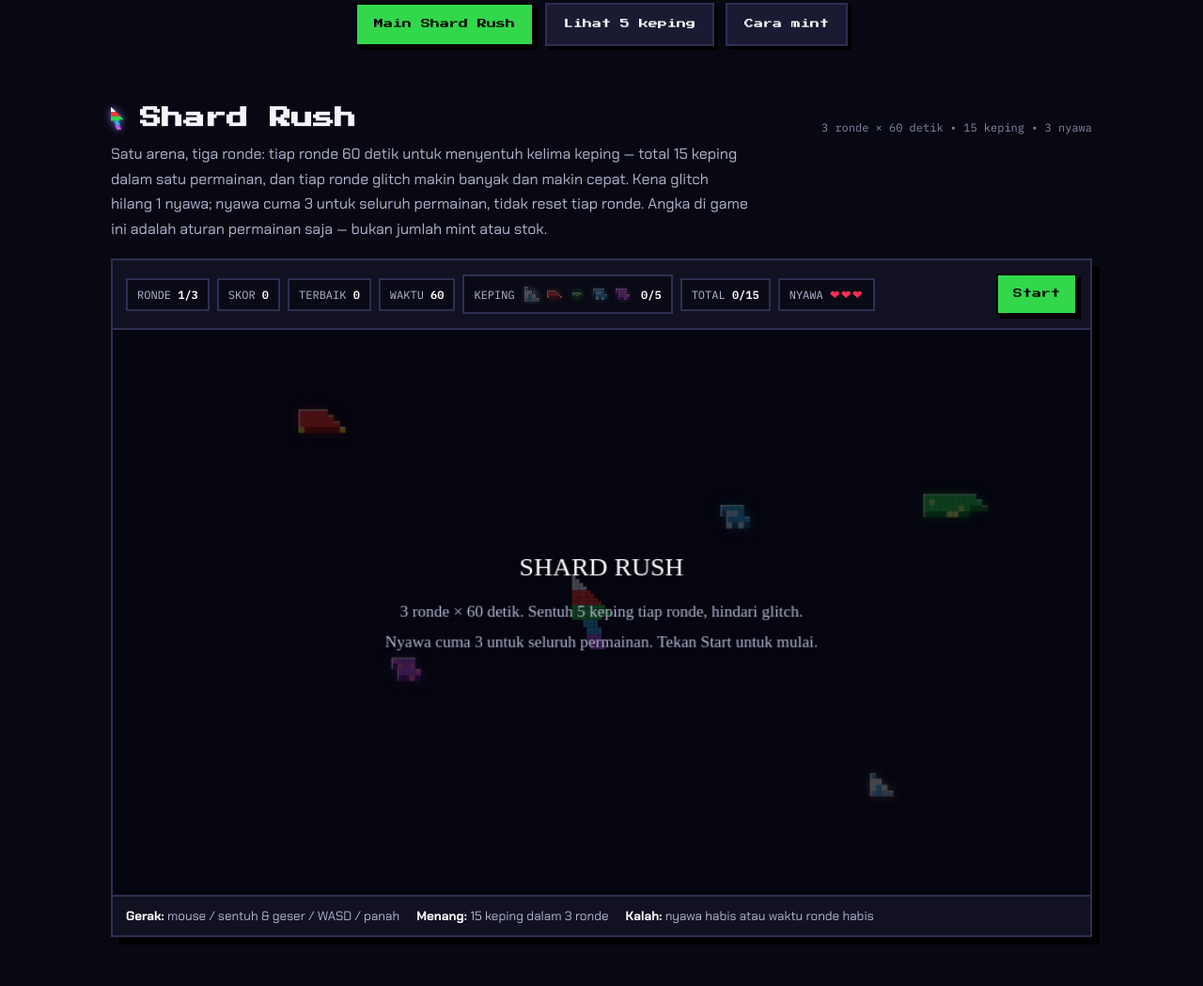
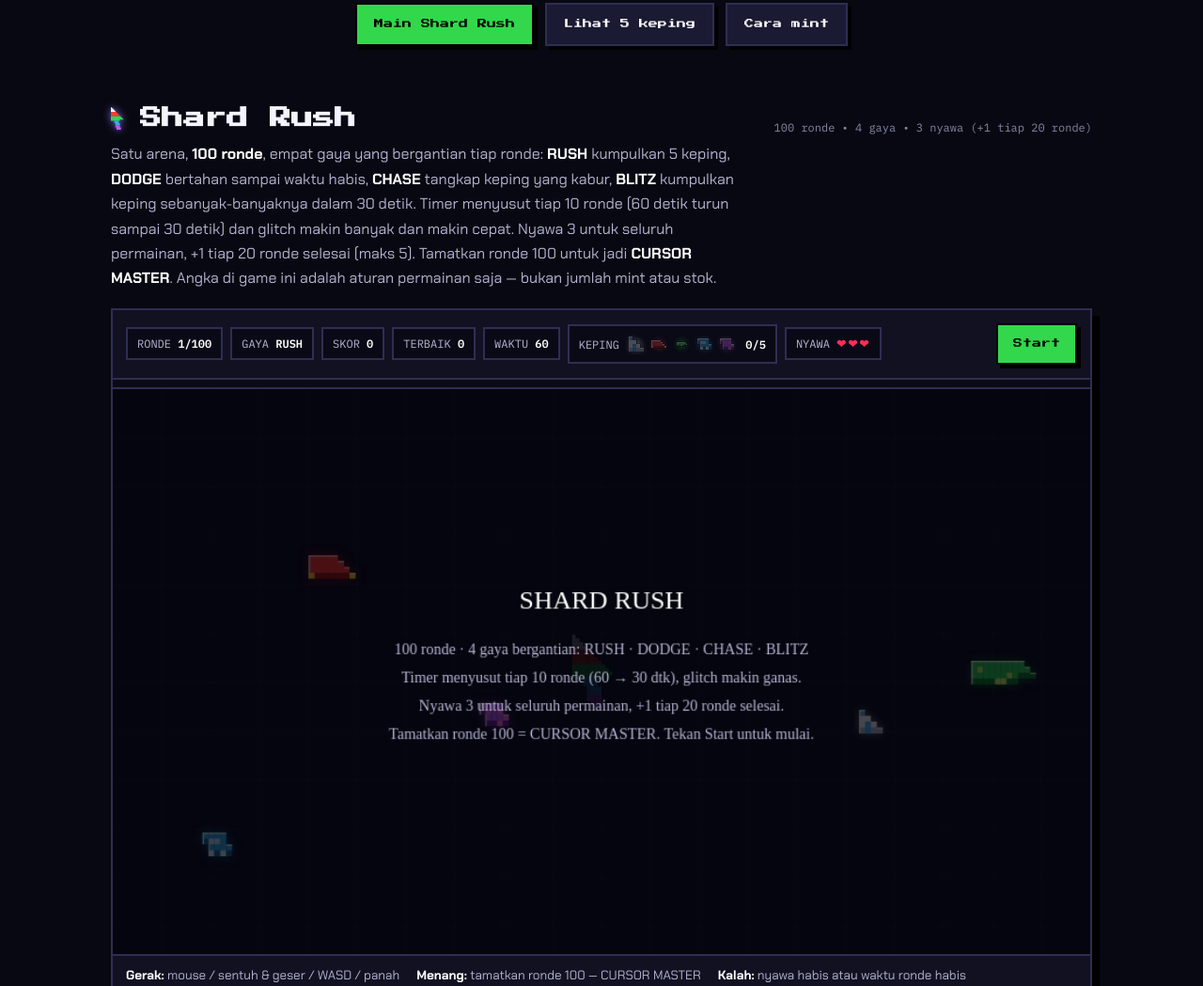
Before and after one commit to Rifera-creator/Rifftera, a plain HTML site: page index.html in a window 1280 px wide. Shown: the part 1243-2292 px from the top of the page at 94% size. Drawn offline with Linux system fonts and the light colour scheme; animation ran at ten frames a second.

Commit message:
Shard Rush: 100 rounds, 4 rotating styles (RUSH/DODGE/CHASE/BLITZ)

```diff
--- a/index.html
+++ b/index.html
@@ -80,6 +80,8 @@ section{padding:52px 0 8px}
 #cv{display:block;width:100%;height:auto;background:#0a0a18;touch-action:none;cursor:crosshair}
 .game-help{display:flex;gap:8px 18px;flex-wrap:wrap;padding:12px 14px;border-top:2px solid var(--line);color:var(--muted);font-size:13.5px;background:var(--panel)}
 .game-help b{color:#fff}
+.progress{height:10px;background:#0a0a16;border-bottom:2px solid var(--line)}
+.progress-fill{height:100%;width:0;background:linear-gradient(90deg,var(--red),#ff9500,var(--yellow),var(--green),var(--cyan),var(--purple));transition:width .45s ease}
 .pieces{display:grid;grid-template-columns:repeat(5,1fr);gap:16px;margin-top:22px}
 @media(max-width:1020px){.pieces{grid-template-columns:repeat(3,1fr)}}
 @media(max-width:640px){.pieces{grid-template-columns:1fr 1fr}}
@@ -178,28 +180,29 @@ footer{margin-top:60px;border-top:2px solid var(--line);padding:26px 0 36px;colo
   <section id="game">
     <div class="sec-head">
       <h2><svg class="logo-mark" aria-hidden="true"><use href="#rifera-mark"/></svg> Shard Rush</h2>
-      <span class="sec-note">3 ronde &times; 60 detik &bull; 15 keping &bull; 3 nyawa</span>
+      <span class="sec-note">100 ronde &bull; 4 gaya &bull; 3 nyawa (+1 tiap 20 ronde)</span>
     </div>
-    <p class="sec-sub">Satu arena, tiga ronde: tiap ronde 60 detik untuk menyentuh kelima keping — total 15 keping dalam satu permainan, dan tiap ronde glitch makin banyak dan makin cepat. Kena glitch hilang 1 nyawa; nyawa cuma 3 untuk seluruh permainan, tidak reset tiap ronde. Angka di game ini adalah aturan permainan saja — bukan jumlah mint atau stok.</p>
+    <p class="sec-sub">Satu arena, <b>100 ronde</b>, empat gaya yang bergantian tiap ronde: <b>RUSH</b> kumpulkan 5 keping, <b>DODGE</b> bertahan sampai waktu habis, <b>CHASE</b> tangkap keping yang kabur, <b>BLITZ</b> kumpulkan keping sebanyak-banyaknya dalam 30 detik. Timer menyusut tiap 10 ronde (60 detik turun sampai 30 detik) dan glitch makin banyak dan makin cepat. Nyawa 3 untuk seluruh permainan, +1 tiap 20 ronde selesai (maks 5). Tamatkan ronde 100 untuk jadi <b>CURSOR MASTER</b>. Angka di game ini adalah aturan permainan saja — bukan jumlah mint atau stok.</p>
     <div class="game-shell">
       <div class="game-top">
         <div class="hud">
-          <span class="chip">RONDE <b id="gRound">1/3</b></span>
+          <span class="chip">RONDE <b id="gRound">1/100</b></span>
+          <span class="chip">GAYA <b id="gStyle">RUSH</b></span>
           <span class="chip">SKOR <b id="gScore">0</b></span>
           <span class="chip">TERBAIK <b id="gBest">0</b></span>
           <span class="chip">WAKTU <b id="gTime">60</b></span>
           <span class="chip">KEPING
             <canvas class="shard-ic" data-icon="0" width="44" height="44" aria-hidden="true"></canvas><canvas class="shard-ic" data-icon="1" width="44" height="44" aria-hidden="true"></canvas><canvas class="shard-ic" data-icon="2" width="44" height="44" aria-hidden="true"></canvas><canvas class="shard-ic" data-icon="3" width="44" height="44" aria-hidden="true"></canvas><canvas class="shard-ic" data-icon="4" width="44" height="44" aria-hidden="true"></canvas>
             <b id="gShard">0/5</b></span>
-          <span class="chip">TOTAL <b id="gTotal">0/15</b></span>
           <span class="chip">NYAWA <b class="lives" id="gLives">&#10084;&#10084;&#10084;</b></span>
         </div>
         <button class="btn btn-green" id="btnStart">Start</button>
       </div>
-      <canvas id="cv" width="900" height="520" aria-label="Game Shard Rush — 3 ronde kali 60 detik, kumpulkan 5 keping tiap ronde, hindari glitch"></canvas>
+      <div class="progress" role="progressbar" aria-label="Progress ronde dari 100" aria-valuemin="0" aria-valuemax="100" aria-valuenow="0" id="gProgWrap"><div class="progress-fill" id="gProg"></div></div>
+      <canvas id="cv" width="900" height="520" aria-label="Game Shard Rush — 100 ronde, 4 gaya bergantian, kumpulkan keping dan hindari glitch"></canvas>
       <div class="game-help">
         <span><b>Gerak:</b> mouse / sentuh &amp; geser / WASD / panah</span>
-        <span><b>Menang:</b> 15 keping dalam 3 ronde</span>
+        <span><b>Menang:</b> tamatkan ronde 100 — CURSOR MASTER</span>
         <span><b>Kalah:</b> nyawa habis atau waktu ronde habis</span>
       </div>
     </div>
@@ -300,7 +303,7 @@ Lakukan sekarang, lalu laporkan keping yang didapat.</div>
       <details><summary>Sudah bisa mint?</summary><p>Belum. Kontrak RPIECE belum deploy dan belum ada alamat kontrak. Prompt mint di halaman ini disiapkan untuk dipakai setelah alamat resmi diumumkan. Jangan kirim BNB ke alamat mana pun yang mengatasnamakan RPIECE sebelum itu.</p></details>
       <details><summary>Berapa harga tiap keping?</summary><p>Keping 1 Pointer FREE (gas saja). Keping 2 Ember, 3 Verdant, 4 Frost, dan 5 Void masing-masing 0,002 BNB. Satu set lengkap total 0,008 BNB, maks 5 keping per wallet, mint wajib berurutan.</p></details>
       <details><summary>Kenapa harus pakai agent?</summary><p>Mint RPIECE wajib Binance Agent ID. Kamu kirim prompt 4 baris, agent kamu yang memanggil kontrak — tidak ada tombol mint manual untuk manusia.</p></details>
-      <details><summary>Game Shard Rush ini apa?</summary><p>Game browser gratis 3 ronde &times; 60 detik: gerakkan kursor (mouse, sentuh, atau WASD), sentuh 5 keping tiap ronde — total 15 keping — dan hindari glitch. Nyawa cuma 3 untuk seluruh permainan, dan tiap ronde glitch makin banyak dan makin cepat. Tidak perlu wallet untuk main, dan skor game bukan jumlah mint.</p></details>
+      <details><summary>Game Shard Rush ini apa?</summary><p>Game browser gratis 100 ronde dengan 4 gaya yang bergantian tiap ronde — RUSH (kumpulkan 5 keping), DODGE (bertahan sampai waktu habis; keping memberi bonus skor dan +5 detik), CHASE (tangkap 5 keping yang kabur), BLITZ (30 detik, kumpulkan keping sebanyak-banyaknya, minimal 5 untuk lolos). Gerakkan kursor (mouse, sentuh, atau WASD) dan hindari glitch. Timer menyusut tiap 10 ronde dari 60 sampai 30 detik, glitch makin banyak dan cepat. Nyawa 3 untuk seluruh permainan, +1 tiap 20 ronde selesai (maks 5). Tamatkan ronde 100 untuk jadi CURSOR MASTER. Tidak perlu wallet untuk main, dan skor game bukan jumlah mint.</p></details>
       <details><summary>Set lengkap gunanya apa?</summary><p>Set 5 keping lengkap dalam satu wallet memenuhi syarat staking pool BNB. Detail pool diumumkan saat kontrak deploy.</p></details>
     </div>
   </section>
@@ -500,35 +503,46 @@ document.getElementById('btnCopyBuy').addEventListener('click',function(){
   copyText(document.getElementById('buyPrompt').innerText,document.getElementById('buyCopyMsg'));
 });
 
-// ===== Shard Rush game: one arena, move only =====
+// ===== Shard Rush game: 100 rounds, 4 rotating styles, one arena =====
 (function(){
   var cv=document.getElementById('cv'), ctx=cv.getContext('2d');
   var W=900,H=520;
   var running=false,raf=0,lastTs=0;
   var px=450,py=260,tx=450,ty=260,keys={};
-  var shards=[],glitches=[],score=0,best=0,timeLeft=60,lives=3,got=0,totalGot=0,invuln=0,over=false,win=false;
-  var round=1,interT=0;
-  var ROUNDS=[{n:3,cap:5,sp:52,label:'PELAN'},{n:4,cap:6,sp:82,label:'SEDANG'},{n:5,cap:7,sp:112,label:'CEPAT'}];
-  var elScore=document.getElementById('gScore'),elBest=document.getElementById('gBest'),elTime=document.getElementById('gTime'),elShard=document.getElementById('gShard'),elTotal=document.getElementById('gTotal'),elRound=document.getElementById('gRound'),elLives=document.getElementById('gLives'),btn=document.getElementById('btnStart');
+  var shards=[],glitches=[],score=0,best=0,timeLeft=60,lives=3,got=0,invuln=0,over=false,win=false;
+  var round=1,interT=0,dodgeSpawnT=0;
+  var STYLES=[
+    {name:'RUSH', color:'#32d74b', desc:'Kumpul 5 keping sebelum waktu habis, hindari glitch.'},
+    {name:'DODGE',color:'#32ade6', desc:'Bertahan sampai waktu habis. Keping = bonus skor + 5 detik.'},
+    {name:'CHASE',color:'#ffd60a', desc:'Kepingnya kabur dari kamu — tangkap semua 5 keping.'},
+    {name:'BLITZ',color:'#ff3b30', desc:'30 detik — kumpul keping sebanyak-banyaknya, minimal 5 untuk lolos.'}
+  ];
+  function styleOf(r){return STYLES[(r-1)%4];}
+  function timeFor(r){ if(styleOf(r).name==='BLITZ') return 30; return Math.max(30, 60-5*Math.floor((r-1)/10)); }
+  function glitchCount(r){ var n=Math.min(10, 3+Math.floor((r-1)/10)); if(styleOf(r).name==='CHASE') n=Math.max(1,n-2); return n; }
+  function glitchCap(r){ return glitchCount(r)+3; }
+  function glitchSpeed(r){ return Math.min(235, 50+(r-1)*2.1); }
+  var elScore=document.getElementById('gScore'),elBest=document.getElementById('gBest'),elTime=document.getElementById('gTime'),elShard=document.getElementById('gShard'),elRound=document.getElementById('gRound'),elStyle=document.getElementById('gStyle'),elLives=document.getElementById('gLives'),elProg=document.getElementById('gProg'),elProgWrap=document.getElementById('gProgWrap'),btn=document.getElementById('btnStart');
   var icons=document.querySelectorAll('.shard-ic');
-  function hearts(){var s='';for(var i=0;i<3;i++)s+=i<lives?'\u2764':'\u2661';return s;}
+  function hearts(){var s='';for(var i=0;i<5;i++){ if(i<lives) s+='\u2764'; else if(i<3) s+='\u2661'; }return s;}
   function syncHud(){
     elScore.textContent=score; elBest.textContent=best;
-    elRound.textContent=round+'/3'; elTotal.textContent=totalGot+'/15';
-    elTime.textContent=Math.max(0,Math.ceil(timeLeft)); elShard.textContent=got+'/5';
+    elRound.textContent=round+'/100'; elStyle.textContent=styleOf(round).name;
+    elTime.textContent=Math.max(0,Math.ceil(timeLeft));
+    var st=styleOf(round).name;
+    elShard.textContent = st==='DODGE' ? (got+' bonus') : st==='BLITZ' ? (got+'/min 5') : (got+'/5');
     elLives.innerHTML=hearts();
-    icons.forEach(function(ic,i){ic.classList.toggle('got',i<got);});
+    icons.forEach(function(ic,i){ic.classList.toggle('got',i<Math.min(got,5));});
+    var pct=win?100:(round-1);
+    elProg.style.width=pct+'%'; elProgWrap.setAttribute('aria-valuenow',pct);
   }
-  function spawnShards(){
-    shards=[];
-    for(var i=0;i<5;i++){
-      var x,y,ok,tries=0;
-      do{ok=true;x=70+Math.random()*(W-140);y=70+Math.random()*(H-140);tries++;
-        shards.forEach(function(s){if(Math.hypot(s.x-x,s.y-y)<110)ok=false;});
-        if(Math.hypot(px-x,py-y)<90)ok=false;
-      }while(!ok&&tries<60);
-      shards.push({i:i,x:x,y:y,taken:false,bob:Math.random()*6.28});
-    }
+  function newShard(idx){
+    var x=0,y=0,ok,tries=0;
+    do{ok=true;x=70+Math.random()*(W-140);y=70+Math.random()*(H-140);tries++;
+      shards.forEach(function(s){if(!s.taken&&Math.hypot(s.x-x,s.y-y)<110)ok=false;});
+      if(Math.hypot(px-x,py-y)<90)ok=false;
+    }while(!ok&&tries<60);
+    return {i:idx,x:x,y:y,taken:false,bob:Math.random()*6.28,age:0};
   }
   function spawnGlitch(n){
     glitches=[];
@@ -536,17 +550,31 @@ document.getElementById('btnCopyBuy').addEventListener('click',function(){
       var edge=Math.floor(Math.random()*4),x,y;
       if(edge===0){x=Math.random()*W;y=-24;}else if(edge===1){x=Math.random()*W;y=H+24;}
       else if(edge===2){x=-24;y=Math.random()*H;}else{x=W+24;y=Math.random()*H;}
-      glitches.push({x:x,y:y,sp:ROUNDS[round-1].sp+Math.random()*30+got*6,ph:Math.random()*6.28});
+      glitches.push({x:x,y:y,sp:glitchSpeed(round)+Math.random()*26+(styleOf(round).name==='RUSH'?got*4:0),ph:Math.random()*6.28});
     }
   }
+  function setupRound(){
+    got=0; timeLeft=timeFor(round); invuln=1.2; dodgeSpawnT=0;
+    px=tx=W/2; py=ty=H/2;
+    var st=styleOf(round).name;
+    shards=[];
+    if(st==='DODGE'){ shards.push(newShard(Math.floor(Math.random()*5))); }
+    else if(st==='BLITZ'){ for(var i=0;i<3;i++) shards.push(newShard(i%5)); }
+    else { for(var j=0;j<5;j++) shards.push(newShard(j)); }
+    spawnGlitch(glitchCount(round));
+    syncHud();
+  }
   function reset(){
-    px=tx=W/2;py=ty=H/2;score=0;timeLeft=60;lives=3;got=0;totalGot=0;round=1;interT=0;invuln=0;over=false;win=false;
-    spawnShards(); spawnGlitch(ROUNDS[0].n); syncHud();
+    score=0;lives=3;round=1;interT=0;over=false;win=false;
+    setupRound();
   }
-  function nextRound(){
-    round++; got=0; timeLeft=60; invuln=1.4; interT=1.8;
-    px=tx=W/2; py=ty=H/2;
-    spawnShards(); spawnGlitch(ROUNDS[round-1].n); syncHud();
+  function completeRound(){
+    score+=150+Math.ceil(Math.max(0,timeLeft))*2;
+    if(styleOf(round).name==='DODGE') score+=100;
+    if(round>=100){ score+=500; endGame(true); return; }
+    if(round%20===0&&lives<5) lives++;
+    round++; interT=2.0;
+    setupRound();
   }
   function endGame(w){
     running=false;over=true;win=w;
@@ -588,28 +616,35 @@ document.getElementById('btnCopyBuy').addEventListener('click',function(){
       ctx.fillStyle='rgba(4,4,12,.72)'; ctx.fillRect(0,0,W,H);
       ctx.textAlign='center'; ctx.fillStyle='#fff';
       if(over&&win){
-        ctx.font='28px "Press Start 2P"'; ctx.fillText('SET LENGKAP!',W/2,H/2-38);
+        ctx.font='28px "Press Start 2P"'; ctx.fillText('CURSOR MASTER!',W/2,H/2-38);
         ctx.font='15px "IBM Plex Mono"'; ctx.fillStyle='#b3b5d1';
-        ctx.fillText('15 keping terkumpul dalam 3 ronde. Skor akhir: '+score,W/2,H/2+2);
+        ctx.fillText('100 ronde tamat! Skor akhir: '+score,W/2,H/2+2);
         ctx.fillText('Di dunia nyata: set lengkap RPIECE = syarat staking.',W/2,H/2+30);
       }else if(over){
         ctx.font='28px "Press Start 2P"'; ctx.fillText('GAME OVER',W/2,H/2-38);
         ctx.font='15px "IBM Plex Mono"'; ctx.fillStyle='#b3b5d1';
-        ctx.fillText('Berhenti di ronde '+round+'/3 · Keping total: '+totalGot+'/15 · Skor: '+score,W/2,H/2+2);
+        ctx.fillText('Berhenti di ronde '+round+'/100 \u00b7 Gaya '+styleOf(round).name+' \u00b7 Skor: '+score,W/2,H/2+2);
         ctx.fillText('Tekan Main lagi untuk coba lagi.',W/2,H/2+30);
       }else{
-        ctx.font='24px "Press Start 2P"'; ctx.fillText('SHARD RUSH',W/2,H/2-34);
-        ctx.font='15px "IBM Plex Mono"'; ctx.fillStyle='#b3b5d1';
-        ctx.fillText('3 ronde \u00d7 60 detik. Sentuh 5 keping tiap ronde, hindari glitch.',W/2,H/2+4);
-        ctx.fillText('Nyawa cuma 3 untuk seluruh permainan. Tekan Start untuk mulai.',W/2,H/2+32);
+        ctx.font='24px "Press Start 2P"'; ctx.fillText('SHARD RUSH',W/2,H/2-58);
+        ctx.font='14px "IBM Plex Mono"'; ctx.fillStyle='#b3b5d1';
+        ctx.fillText('100 ronde \u00b7 4 gaya bergantian: RUSH \u00b7 DODGE \u00b7 CHASE \u00b7 BLITZ',W/2,H/2-16);
+        ctx.fillText('Timer menyusut tiap 10 ronde (60 \u2192 30 dtk), glitch makin ganas.',W/2,H/2+10);
+        ctx.fillText('Nyawa 3 untuk seluruh permainan, +1 tiap 20 ronde selesai.',W/2,H/2+36);
+        ctx.fillText('Tamatkan ronde 100 = CURSOR MASTER. Tekan Start untuk mulai.',W/2,H/2+62);
       }
       ctx.textAlign='left';
     }else if(interT>0){
+      var stl=styleOf(round);
       ctx.fillStyle='rgba(4,4,12,.72)'; ctx.fillRect(0,0,W,H);
-      ctx.textAlign='center'; ctx.fillStyle='#fff';
-      ctx.font='28px "Press Start 2P"'; ctx.fillText('RONDE '+round+' / 3',W/2,H/2-20);
+      ctx.textAlign='center';
       ctx.font='15px "IBM Plex Mono"'; ctx.fillStyle='#b3b5d1';
-      ctx.fillText('Glitch: '+ROUNDS[round-1].label+' \u00b7 Keping ronde ini: 0/5 \u00b7 Skor: '+score,W/2,H/2+16);
+      ctx.fillText('RONDE '+round+' / 100',W/2,H/2-64);
+      ctx.font='30px "Press Start 2P"'; ctx.fillStyle=stl.color;
+      ctx.fillText(stl.name,W/2,H/2-16);
+      ctx.font='14px "IBM Plex Mono"'; ctx.fillStyle='#b3b5d1';
+      ctx.fillText(stl.desc,W/2,H/2+18);
+      ctx.fillText('Waktu '+timeFor(round)+' dtk \u00b7 Glitch '+glitchCount(round)+' \u00b7 Nyawa '+lives+' \u00b7 Skor '+score,W/2,H/2+44);
       ctx.textAlign='left';
     }
   }
@@ -625,6 +660,26 @@ document.getElementById('btnCopyBuy').addEventListener('click',function(){
     if(keys['arrowdown']||keys['s'])ty+=sp*dt;
     tx=Math.max(28,Math.min(W-28,tx)); ty=Math.max(28,Math.min(H-28,ty));
     px+=(tx-px)*Math.min(1,dt*14); py+=(ty-py)*Math.min(1,dt*14);
+    var stName=styleOf(round).name;
+    if(stName==='CHASE'){
+      var cs=Math.min(125,74+round*0.5);
+      shards.forEach(function(s){
+        if(s.taken)return;
+        var dx=s.x-px,dy=s.y-py,d=Math.hypot(dx,dy)||1;
+        s.x+=dx/d*cs*dt+Math.cos(ts/280+s.bob)*16*dt;
+        s.y+=dy/d*cs*dt+Math.sin(ts/320+s.bob)*16*dt;
+        s.x=Math.max(38,Math.min(W-38,s.x)); s.y=Math.max(38,Math.min(H-38,s.y));
+      });
+    }
+    if(stName==='DODGE'){
+      if(shards.length&&!shards[0].taken){
+        shards[0].age+=dt;
+        if(shards[0].age>7){shards=[];dodgeSpawnT=1.0;}
+      }else if(!shards.length){
+        dodgeSpawnT-=dt;
+        if(dodgeSpawnT<=0)shards.push(newShard(Math.floor(Math.random()*5)));
+      }
+    }
     glitches.forEach(function(g){
       var dx=px-g.x,dy=py-g.y,d=Math.hypot(dx,dy)||1;
       g.x+=dx/d*g.sp*dt; g.y+=dy/d*g.sp*dt;
@@ -638,16 +693,24 @@ document.getElementById('btnCopyBuy').addEventListener('click',function(){
     shards.forEach(function(s){
       if(s.taken)return;
       if(Math.hypot(px-s.x,py-s.y)<40){
-        s.taken=true; got++; totalGot++; score+=100+Math.ceil(timeLeft); syncHud();
-        if(got>=5){
-          if(round>=3){score+=250; endGame(true); return;}
-          score+=150; nextRound(); return;
+        if(stName==='DODGE'){
+          s.taken=true; shards=[]; got++; score+=50; timeLeft+=5; dodgeSpawnT=1.4; syncHud();
+        }else if(stName==='BLITZ'){
+          s.taken=true; got++; score+=100; shards.push(newShard(got%5)); syncHud();
+        }else{
+          s.taken=true; got++; score+=100+Math.ceil(timeLeft); syncHud();
+          if(got>=5){ completeRound(); return; }
+          if(stName==='RUSH'&&glitches.length<glitchCap(round)) spawnGlitch(glitches.length+1);
         }
-        if(glitches.length<ROUNDS[round-1].cap) spawnGlitch(glitches.length+1);
       }
     });
     if(!running)return;
-    if(timeLeft<=0){endGame(false); return;}
+    if(timeLeft<=0){
+      if(stName==='DODGE'){ completeRound(); }
+      else if(stName==='BLITZ'){ if(got>=5){ completeRound(); } else { endGame(false); return; } }
+      else { endGame(false); return; }
+      if(!running)return;
+    }
     syncHud(); draw(ts);
     raf=requestAnimationFrame(loop);
   }
@@ -668,12 +731,11 @@ document.getElementById('btnCopyBuy').addEventListener('click',function(){
     if(running)return;
     cancelAnimationFrame(raf);
     reset(); running=true; over=false;
-    btn.textContent='Berjalan…';
+    btn.textContent='Berjalan\u2026';
     lastTs=performance.now();
     raf=requestAnimationFrame(loop);
   });
   reset(); running=false; draw(0);
-})();
-</script>
+})();</script>
 </body>
 </html>
```
